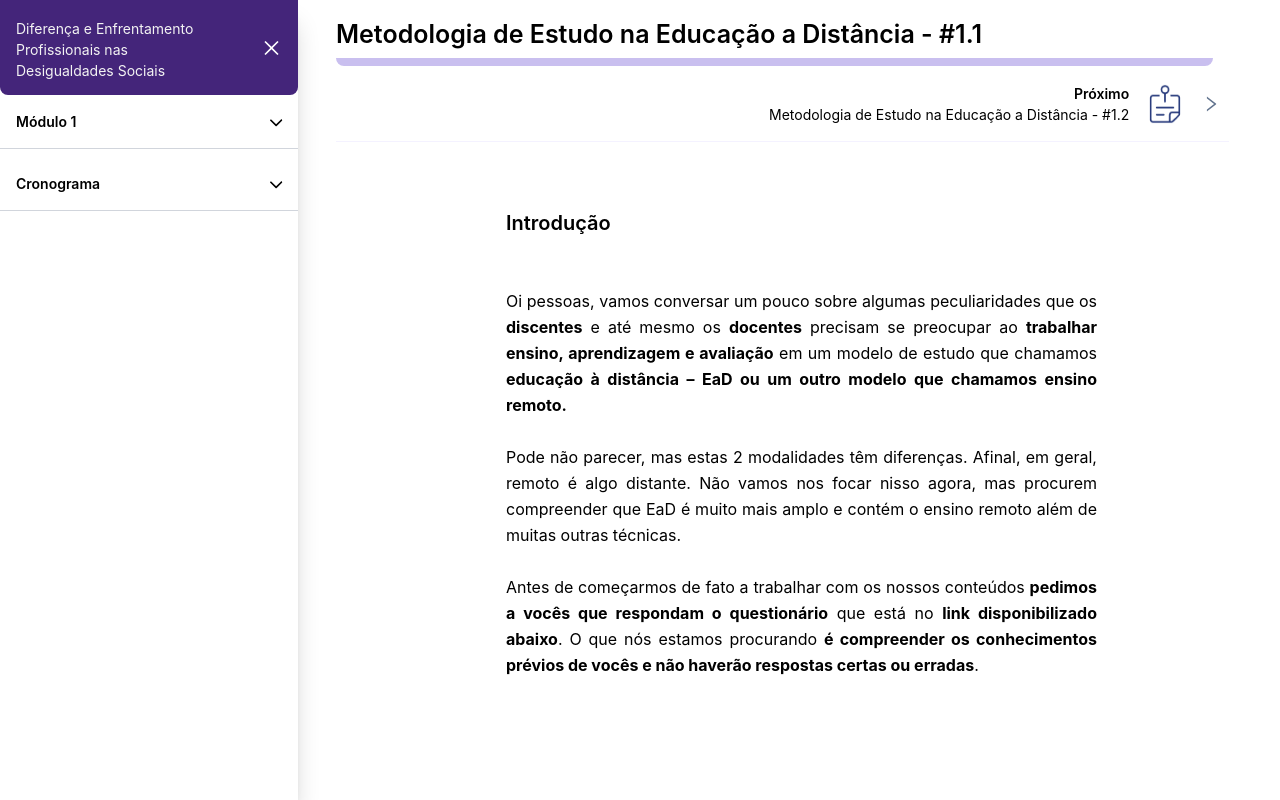
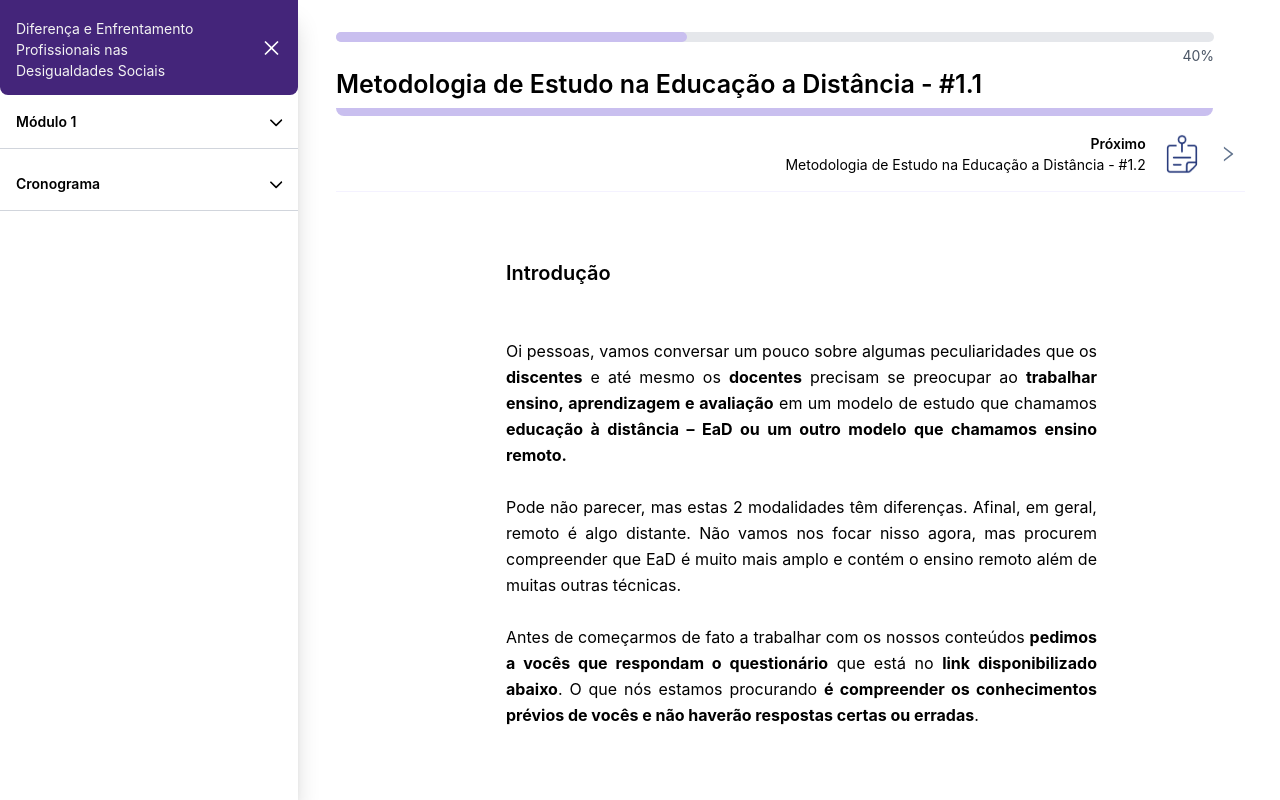
Before and after one commit to pvictor1206/modulos-enfrentamentos-IUVI, a React (Vite) app: page /#/ in a window 1280 px wide. Built offline with nearby package versions, Linux system fonts and the light colour scheme.

Commit message:
barra de progresso

```diff
--- /dev/null
+++ b/src/components/BarProgress/ProgressBar.jsx
@@ -0,0 +1,20 @@
+
+import React from "react";
+
+function ProgressBar({ porcentagem }) {
+  return (
+    <div className="mt-4 pr-[2%]">
+      <div className="w-full bg-gray-200 rounded-full h-2.5">
+        <div
+          className="bg-[#C9BFEF] h-2.5 rounded-full transition-all duration-300"
+          style={{ width: `${porcentagem}%` }}
+        ></div>
+      </div>
+      <div className="text-right text-sm mt-1 text-gray-600">
+        {porcentagem}%
+      </div>
+    </div>
+  );
+}
+
+export default ProgressBar;
--- a/src/components/Modules/Module-01/Module_01_01.jsx
+++ b/src/components/Modules/Module-01/Module_01_01.jsx
@@ -4,19 +4,21 @@ import { AiOutlineRight } from "react-icons/ai"; // topo do arquivo
 import MobileBottomBar from "../../Mobile/MobileBottomBar";
 import conteudoJSON from '../../../assets/conteudo_textos_01.json';
 import { Link } from 'react-router-dom';
+import ProgressBar from "../../BarProgress/ProgressBar";
 
 
 function Module_01_01() {
+  const progresso = 40;
   return (
     <MainLayout>
       <div className="pr-8"> {/* padding opcional à direita */}
+        <ProgressBar porcentagem={progresso} />
         <h1 className="text-left font-semibold text-[18px] md:text-[25px]">
           Metodologia de Estudo na Educação a Distância - #1.1
         </h1>
 
         <div className="h-2 bg-[#C9BFEF] rounded-b-lg mt-1 w-[calc(96vw-var(--content-left)-32px)]" /></div>
-
-      <div className="hidden md:block pr-[35px]">
+      <div className="hidden md:block pr-[2%]">
         <div className="mt-3 ml-auto w-full max-w-[460px] pt-[5px]">
           <div className="flex items-center gap-4">
             <div className="">
--- a/src/components/Modules/Module-01/Module_01_02.jsx
+++ b/src/components/Modules/Module-01/Module_01_02.jsx
@@ -1,14 +1,19 @@
 import MainLayout from "../../Sidebar/MainLayout";
+import ProgressBar from "../../BarProgress/ProgressBar";
 
 function Module_01_02() {
+  const progresso = 40;
+
   return (
     <MainLayout>
-      <div>
-        <h1 className="text-left font-semibold text-[18px] md:text-[25px]">Metodologia de Estudo na Educação a Distância - #1.2</h1>
-        <div className="h-2 bg-[#C9BFEF] rounded-b-lg mt-1 w-[calc(96vw-var(--content-left)-32px)]" />
+      <div className="px-8">
+        <h1 className="text-left font-semibold text-[18px] md:text-[25px]">
+          Metodologia de Estudo na Educação a Distância - #1.2
+        </h1>
+        <ProgressBar porcentagem={progresso} />
       </div>
     </MainLayout>
-  )
+  );
 }
 
-export default Module_01_02
+export default Module_01_02;
```
